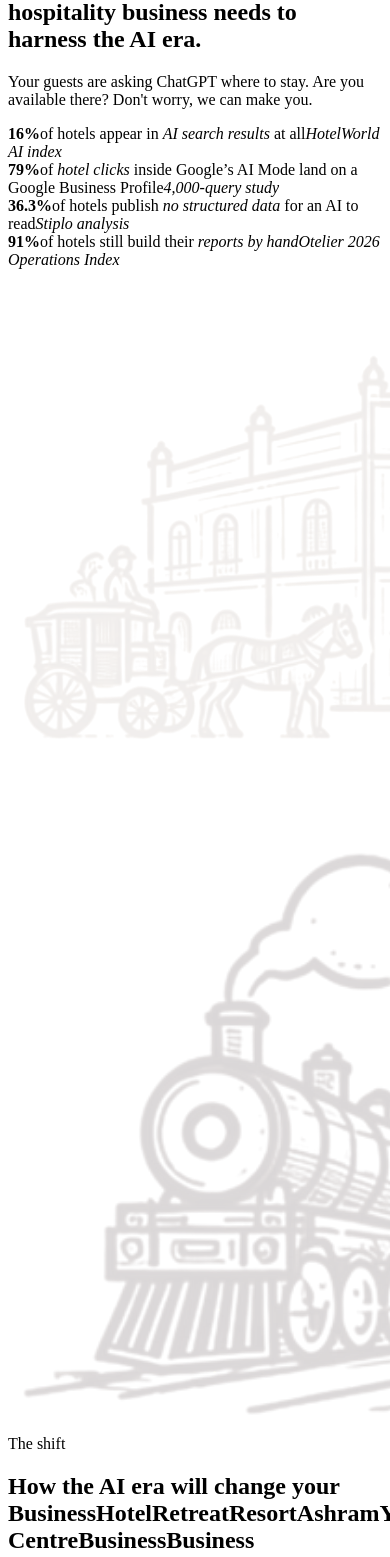
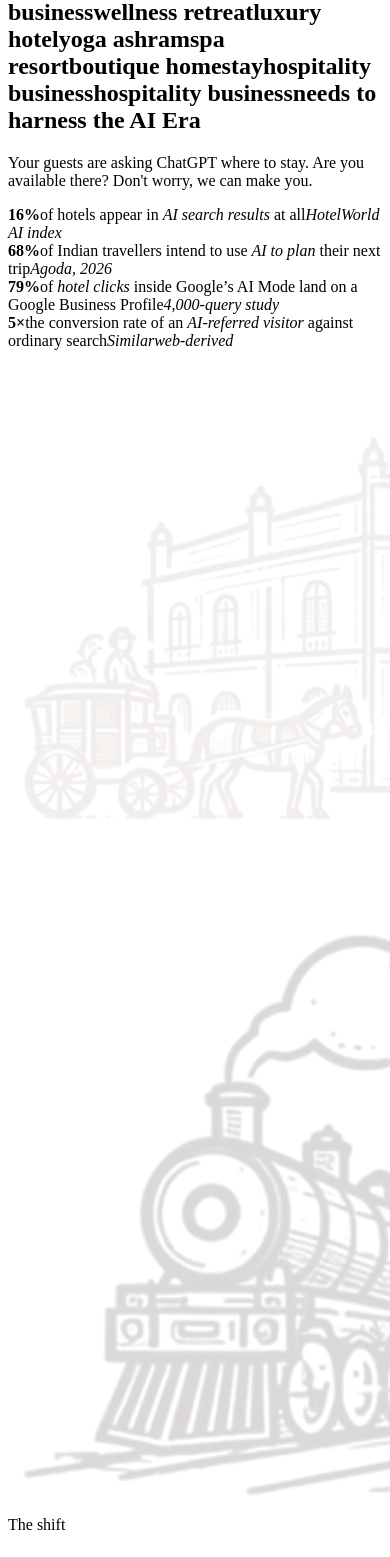
Before and after one commit to Davinder1436/Dridh-landing, a React (Vite) app: page / in a window 390 px wide. Shown: the part 1389-2946 px from the top of the page. Built offline with nearby package versions, Linux system fonts and the light colour scheme; the HTML template or start-up script is replaced by a standard one.

Commit message:
Refactor Hero component signals and layout for improved clarity and responsiveness

```diff
--- a/src/components/Hero.tsx
+++ b/src/components/Hero.tsx
@@ -3,20 +3,17 @@
 /* `hl` is the hook inside `t`, shown in copper */
 type Signal = { n: string; t: string; hl: string; s: string }
 
-/* facts grid: 2 rows × 4 columns, read row by row; four facts aimed squarely
-   at hotel management. `null` leaves that cell deliberately empty
-   (1,1 · 1,4 · 2,3 · 2,4) */
-const SIGNALS: (Signal | null)[] = [
-  null,
+/* one row of four facts along the bottom of the hero */
+const SIGNALS: Signal[] = [
   { n: '16%', t: 'of hotels appear in AI search results at all', hl: 'AI search results', s: 'HotelWorld AI index' },
+  { n: '68%', t: 'of Indian travellers intend to use AI to plan their next trip', hl: 'AI to plan', s: 'Agoda, 2026' },
   { n: '79%', t: 'of hotel clicks inside Google’s AI Mode land on a Google Business Profile', hl: 'hotel clicks', s: '4,000-query study' },
-  null,
+  { n: '5×', t: 'the conversion rate of an AI-referred visitor against ordinary search', hl: 'AI-referred visitor', s: 'Similarweb-derived' },
+]
 
-  { n: '36.3%', t: 'of hotels publish no structured data for an AI to read', hl: 'no structured data', s: 'Stiplo analysis' },
-  { n: '91%', t: 'of hotels still build their reports by hand', hl: 'reports by hand', s: 'Otelier 2026 Operations Index' },
-  null,
-  null,
-]
+/* rotates in copper on the headline's middle line; six entries match the
+   wordspin keyframes in styles.css */
+const KINDS = ['hospitality business', 'wellness retreat', 'luxury hotel', 'yoga ashram', 'spa resort', 'boutique homestay']
 
 export default function Hero() {
   return (
@@ -24,22 +21,28 @@
       <EraBackdrop src="era/fold1/yoga-fold1.svg" className="era-hero" aspect="399.63 / 376.08" />
       <EraBackdrop src="era/fold1/camel-fold1.svg" className="era-hero-camel" aspect="599.06 / 344.2" opacity={0.1} />
       <div className="wrap">
+        <div className="hero-center">
           <span className="kicker">Hospitality systems · built for what comes next</span>
           <h1>
             The foundation your
-          <br />
-          hospitality business needs to
-          <br />
-          harness the <span className="accent">AI era</span>.
+            <span className="spin-words" aria-hidden="true">
+              <span className="spin-track">
+                {[...KINDS, KINDS[0]].map((w, i) => (
+                  <span key={i}>{w}</span>
+                ))}
+              </span>
+            </span>
+            <span className="sr-only">hospitality business</span>
+            needs to harness the <span className="hl">AI Era</span>
           </h1>
           <p className="lede">
             Your guests are asking ChatGPT where to stay. Are you available there? Don&apos;t worry, we can make you.
           </p>
+        </div>
 
         <div className="signals">
-          {SIGNALS.map((s, i) =>
-            s ? (
-              <div className="signal" key={i}>
+          {SIGNALS.map((s) => (
+            <div className="signal" key={s.n}>
               <b>{s.n}</b>
               <span>
                 {s.t.split(s.hl)[0]}
@@ -48,10 +51,7 @@
               </span>
               <i>{s.s}</i>
             </div>
-            ) : (
-              <div className="signal-empty" key={i} aria-hidden="true" />
-            ),
-          )}
+          ))}
         </div>
       </div>
     </section>
--- a/src/components/Impact.tsx
+++ b/src/components/Impact.tsx
@@ -27,8 +27,6 @@
 
 import EraBackdrop from '../era/EraBackdrop'
 
-const WORDS = ['Business', 'Hotel', 'Retreat', 'Resort', 'Ashram', 'Yoga Centre']
-
 export default function Impact() {
   return (
       <section id="shift" className="section-rule">
@@ -37,17 +35,7 @@
         <div className="wrap">
           <div className="section-head">
             <span className="kicker">The shift</span>
-            <h2 className="shift-title">
-              How the AI era will change your{' '}
-              <span className="spin-words" aria-hidden="true">
-                <span className="spin-track">
-                  {[...WORDS, WORDS[0]].map((w, i) => (
-                    <span key={i}>{w}</span>
-                  ))}
-                </span>
-              </span>
-              <span className="sr-only">Business</span>
-            </h2>
+            <h2 className="shift-title">What the AI era is changing</h2>
           </div>
 
           <div className="triggers">
--- a/src/styles.css
+++ b/src/styles.css
@@ -176,9 +176,13 @@
 
 /* ---------- hero ------------------------------------------------------- */
 .hero { padding-top: calc(var(--header-h) + clamp(12px, 2vw, 28px)); padding-bottom: clamp(28px, 4vh, 48px); }
-.hero h1 { max-width: 34ch; font-size: clamp(40px, 5.3vw, 76px); }
+.hero h1 { font-size: clamp(42px, 6.6vw, 100px); line-height: 1; color: #3A2619; }
+.hero h1 .hl { color: var(--secondary); }
 .hero h1 .accent { color: var(--secondary); font-style: italic; }
-.hero .lede { margin-top: 16px; font-size: clamp(18px, 1.7vw, 21px); max-width: 62ch; }
+/* the rotating copper phrase takes the headline's middle line on its own,
+   so each phrase stays centred whatever its length */
+.hero h1 .spin-words { display: block; color: var(--primary); }
+.hero .lede { margin: 26px auto 0; font-size: clamp(18px, 1.9vw, 24px); max-width: 60ch; }
 .hero-actions { display: flex; flex-wrap: wrap; gap: 12px; margin-top: 38px; }
 
 
@@ -193,15 +197,15 @@
 }
 @media (max-width: 520px) { .signals { grid-template-columns: minmax(0, 1fr); grid-auto-rows: auto; } }
 
-/* hero fits one screen: content stacks top-down, the grid sits at the bottom,
-   and everything is a touch tighter so 3 rows fit on a laptop display */
+/* hero fills one screen: kicker, headline and lede sit centred in the space
+   above, and the four facts run along the bottom edge */
 .hero { min-height: 100vh; min-height: 100svh; display: flex; flex-direction: column; }
 .hero .wrap { width: 100%; flex: 1; display: flex; flex-direction: column; }
+.hero-center {
+  flex: 1; display: flex; flex-direction: column; align-items: center; justify-content: center;
+  text-align: center; padding-block: clamp(16px, 3vh, 40px);
+}
 .hero .signals { margin-top: 0; }
-/* hero text and grid sit ~50px left of the page column; only where the side
-   margin is wide enough, so smaller screens keep their gutter */
-@media (min-width: 1200px) { .hero .wrap { left: -50px; } }
-.hero .lede { margin-bottom: 45px; }
 .hero .signal { padding: 14px 18px; }
 .hero .signal b { font-size: clamp(28px, 2.6vw, 34px); }
 .hero .signal span { margin-top: 6px; font-size: 13.5px; line-height: 1.45; }
@@ -581,10 +585,10 @@
 .hero { position: relative; }
 .hero .wrap { position: relative; z-index: 1; }
 .era-hero {
-  right: 2%; width: var(--era-xl);
-  bottom: 10%;
+  right: 2%; width: var(--era-l);
+  bottom: 0;
 }
-@media (max-width: 1000px) { .era-hero { right: 2%; width: 54%; } }
+@media (max-width: 1000px) { .era-hero { width: 40%; } }
 
 /* fold-1 corner piece: camel at the top left, clear of the header */
 .era-hero-camel {
```
Lines whose indentation alone changed are shown as unchanged.
